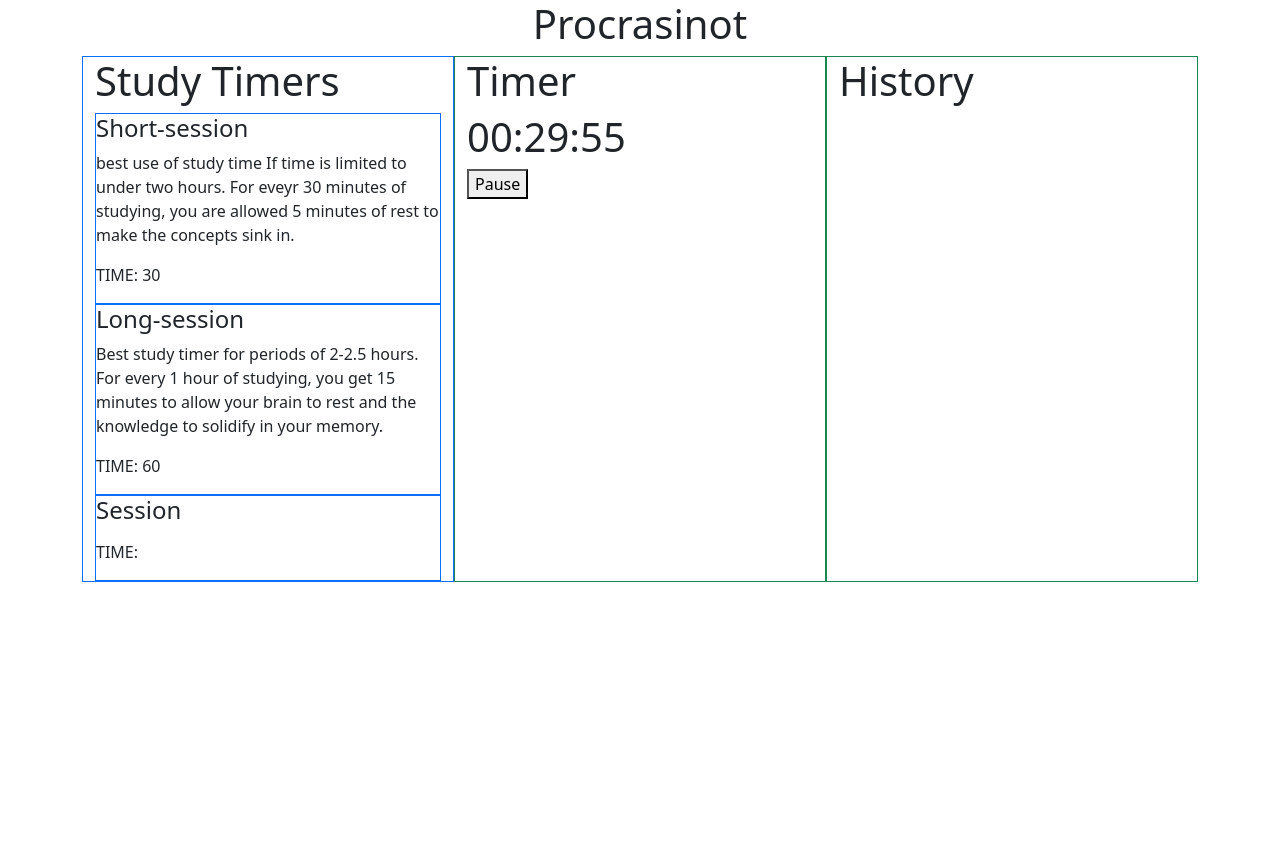
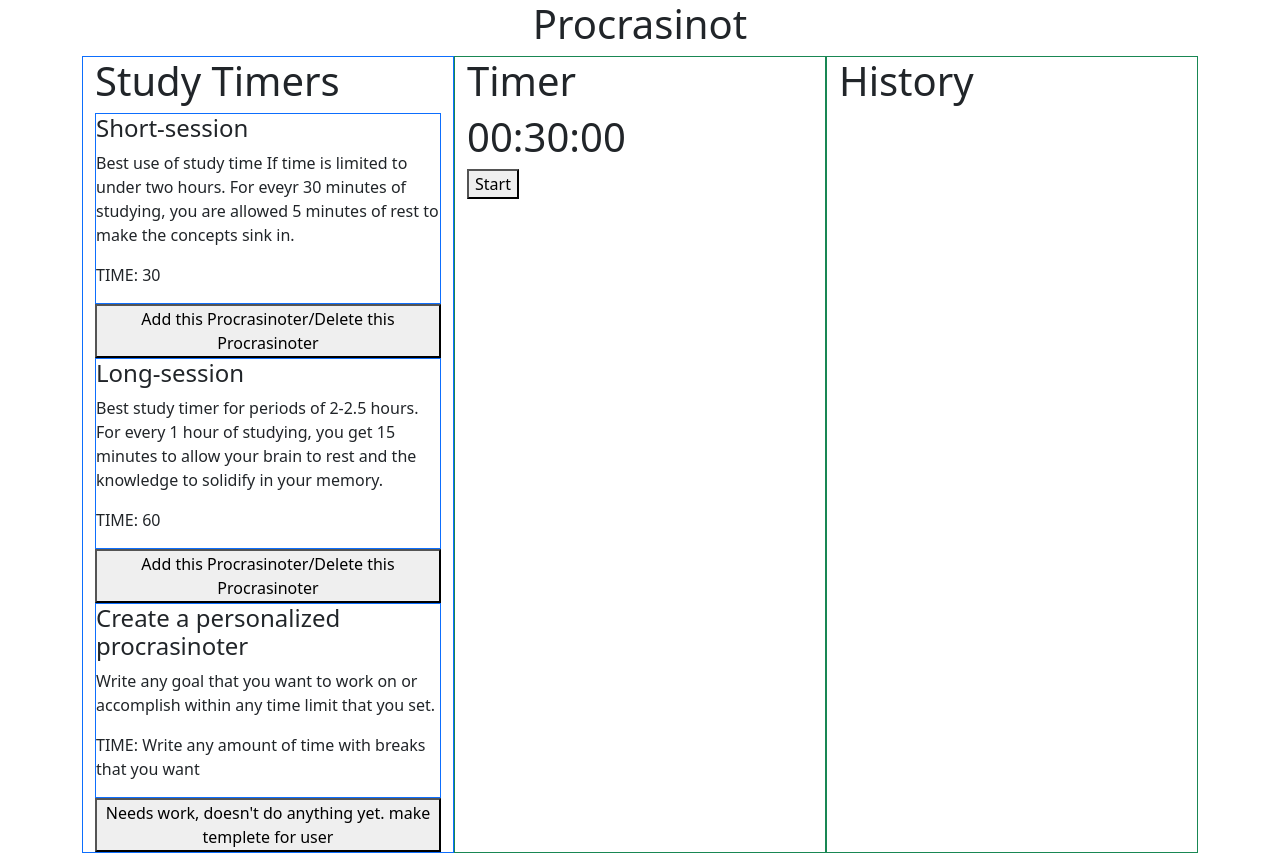
Before and after one commit to Lazaritom/Portfolioprojects, a React (Vite) app in the folder Procrasinot/: page / in a window 1280 px wide. Before the commit the page ends 800 px from the top, so only its background shows below. Built offline with nearby package versions, Linux system fonts and the light colour scheme.

Commit message:
Updates
1. Optimized TimerChoice to accept objects instead of object vals.
2. Created button that adds timerchoice to second div on APP.
3. Made the timer pause button say Start if not started yet.
4. Changed objects in data.js to have arrays for time instead of more keys.

```diff
--- a/Procrasinot/src/App.jsx
+++ b/Procrasinot/src/App.jsx
@@ -4,23 +4,30 @@ import 'bootstrap/dist/css/bootstrap.css'
 import './App.css'
 import TimerChoice,{TimerCountDown} from './Components'
 import { Timer1, Timer2, Session } from './data'
+import { useState } from 'react'
 
 export default function App() {
+  const [showMyComp1, setShowMyComp1] = useState(false);
+  const [showMyComp2, setShowMyComp2] = useState(false);
+  const [showMyComp3, setShowMyComp3] = useState(false);
+
   return (
     <>
       <h1 className='text-center'>Procrasinot</h1>
       <div className="container d-flex justify-content-center">
           <div className="container border border-primary col-lg ">
             <h1>Study Timers</h1>
-            <TimerChoice name={Timer1.name} goal={Timer1.goal} time={Timer1.time}/>
-            <TimerChoice name={Timer2.name} goal={Timer2.goal} time={Timer2.time}/>
-            <TimerChoice name={Session.name} goal={Session.goal} time={Session.time}/>
+            <TimerChoice object={Timer1}/><button onClick={() => setShowMyComp1(!showMyComp1)}>Add this Procrasinoter/Delete this Procrasinoter</button>
+            <TimerChoice object={Timer2}/><button onClick={() => setShowMyComp2(!showMyComp2)}>Add this Procrasinoter/Delete this Procrasinoter</button>
+            <TimerChoice object={Session}/><button onClick={() => setShowMyComp3(!showMyComp3)}>Needs work, doesn't do anything yet. make templete for user</button>
             {/*need to create inputs here to save into object */}
           </div>
           <div className='container border border-success col-lg '>
             <h1>Timer</h1>
             <TimerCountDown targetTimeInSeconds={1800} />
-            {console.log(Timer1.time * 60)}
+            {showMyComp1 && <TimerChoice object={Timer1} />}
+            {showMyComp2 && <TimerChoice object={Timer2} />}
+            {showMyComp3 }{/**add a template for user to creat timer */}
           </div>
           <div className='container border border-success col-lg '>
             <h1>History</h1>
--- a/Procrasinot/src/components.jsx
+++ b/Procrasinot/src/components.jsx
@@ -1,19 +1,21 @@
 import './App.css'
 import React, { useState, useEffect } from 'react';
 
-export default function TimerChoice({name, goal, time}) {
+//FIRST DIV in APP
+export default function TimerChoice({ object }) {
     return (
         <div className="border border-primary">
-            <h4>{name}</h4>
-            <blockquote>{goal}</blockquote>
-            <p>TIME: {time}</p>
+            <h4>{object.name}</h4>
+            <blockquote>{object.goal}</blockquote>
+            <p>TIME: {object.time[0]}</p>
         </div>
     )
 }
 
+//SECOND DIV IN APP
 export const TimerCountDown = ({ targetTimeInSeconds }) => {
     const [remainingTime, setRemainingTime] = useState(targetTimeInSeconds);
-    const [isPaused, setIsPaused] = useState(false);
+    const [isPaused, setIsPaused] = useState(true); //makes sure that timer doesn't start untill user unpauses the timer.
 
     const calcTime = (remainingTimeInSeconds) => {
       const hours = Math.floor(remainingTimeInSeconds / 3600);
@@ -25,17 +27,6 @@ export const TimerCountDown = ({ targetTimeInSeconds }) => {
 
     useEffect(() => {
       let timerInterval;
-
-      {/*if (remainingTime > 0) {
-        timerInterval = setInterval(() => {
-          setRemainingTime((prevTime) => prevTime - 1);
-        }, 1000);
-      }
-
-      return () => {
-        clearInterval(timerInterval);
-      };
-    }, [remainingTime]);*/}
 
     if (!isPaused && remainingTime > 0) {
       timerInterval = setInterval(() => {
@@ -54,12 +45,20 @@ export const TimerCountDown = ({ targetTimeInSeconds }) => {
       setIsPaused((prevIsPaused) => !prevIsPaused);
     };
 
+    let control = '';
+    if (isPaused && (remainingTime == targetTimeInSeconds)) {
+      control = "Start";
+    } else if (isPaused) {
+      control = "Unpause";
+    } else {
+      control = "Pause";
+    }
     return (
       <div className="timer">
         <h1>
           {hours.toString().padStart(2, '0')}:{minutes.toString().padStart(2, '0')}:{seconds.toString().padStart(2, '0')}
         </h1>
-        <button onClick={togglePause}>{isPaused ? 'Unpause' : 'Pause'}</button>
+        <button onClick={togglePause}>{control}</button> {/*add an option later that makes button read "start" */}
       </div>
     );
   };
--- a/Procrasinot/src/data.js
+++ b/Procrasinot/src/data.js
@@ -1,15 +1,15 @@
 export const Timer1 = {
     'name': "Short-session",
-    "time": 30,
-    "break": 5,
-    "repeat": 2,
-    "goal": "best use of study time If time is limited to under two hours. For eveyr 30 minutes of studying, you are allowed 5 minutes of rest to make the concepts sink in."
+    "time": [30,5,2],
+    "goal": "Best use of study time If time is limited to under two hours. For eveyr 30 minutes of studying, you are allowed 5 minutes of rest to make the concepts sink in."
 }
 export const Timer2 = {
     'name': "Long-session",
-    "time": 60,
-    "break": 15,
-    "repeat": 2,
+    "time": [60,15,2],
     "goal": "Best study timer for periods of 2-2.5 hours. For every 1 hour of studying, you get 15 minutes to allow your brain to rest and the knowledge to solidify in your memory."
 }
-export const Session = (name, time, brek, repeat, Goal) => { return { name: name, time: time, break: brek, repeat: repeat, goal: Goal } }
+export const Session = {
+    'name': "Create a personalized procrasinoter",
+    "time": ["Write any amount of time with breaks that you want",], //inside an array because of the TIMERCHOICE component in ./components
+    "goal": "Write any goal that you want to work on or accomplish within any time limit that you set."
+    }
```
